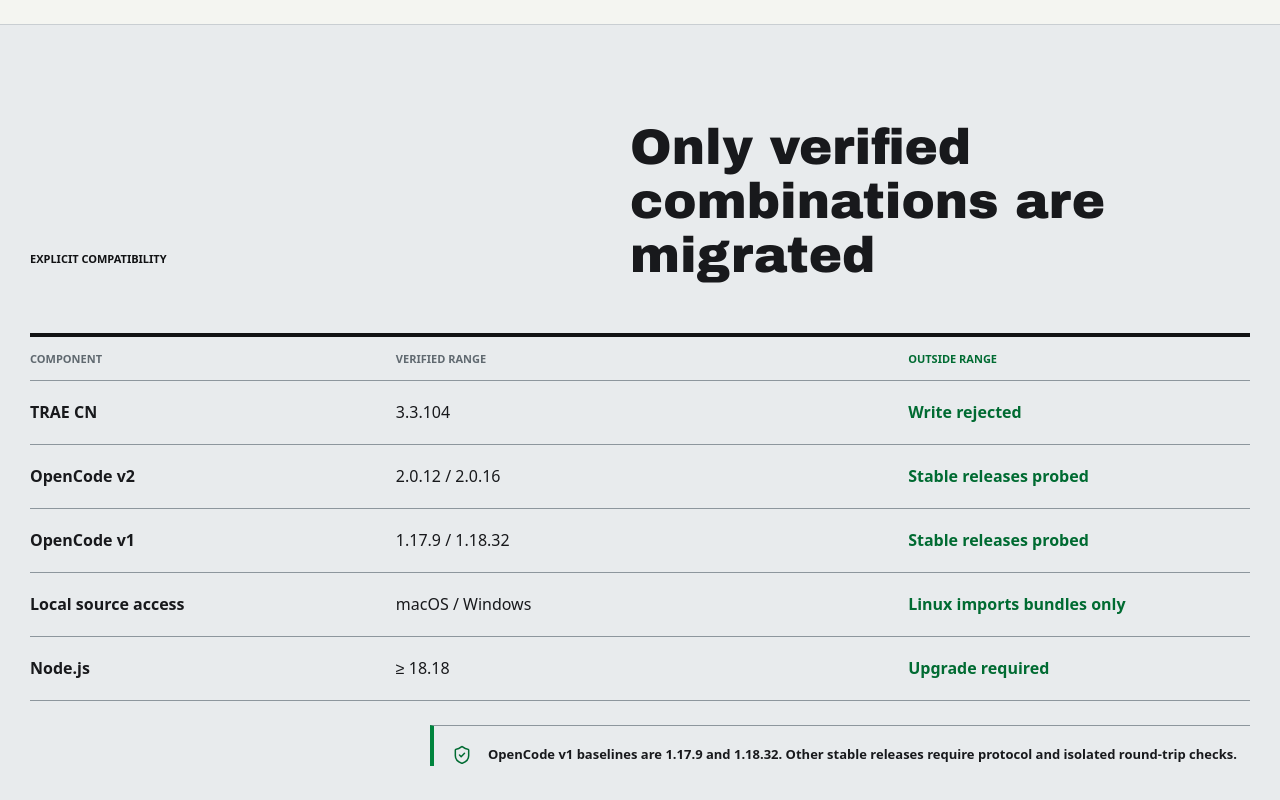
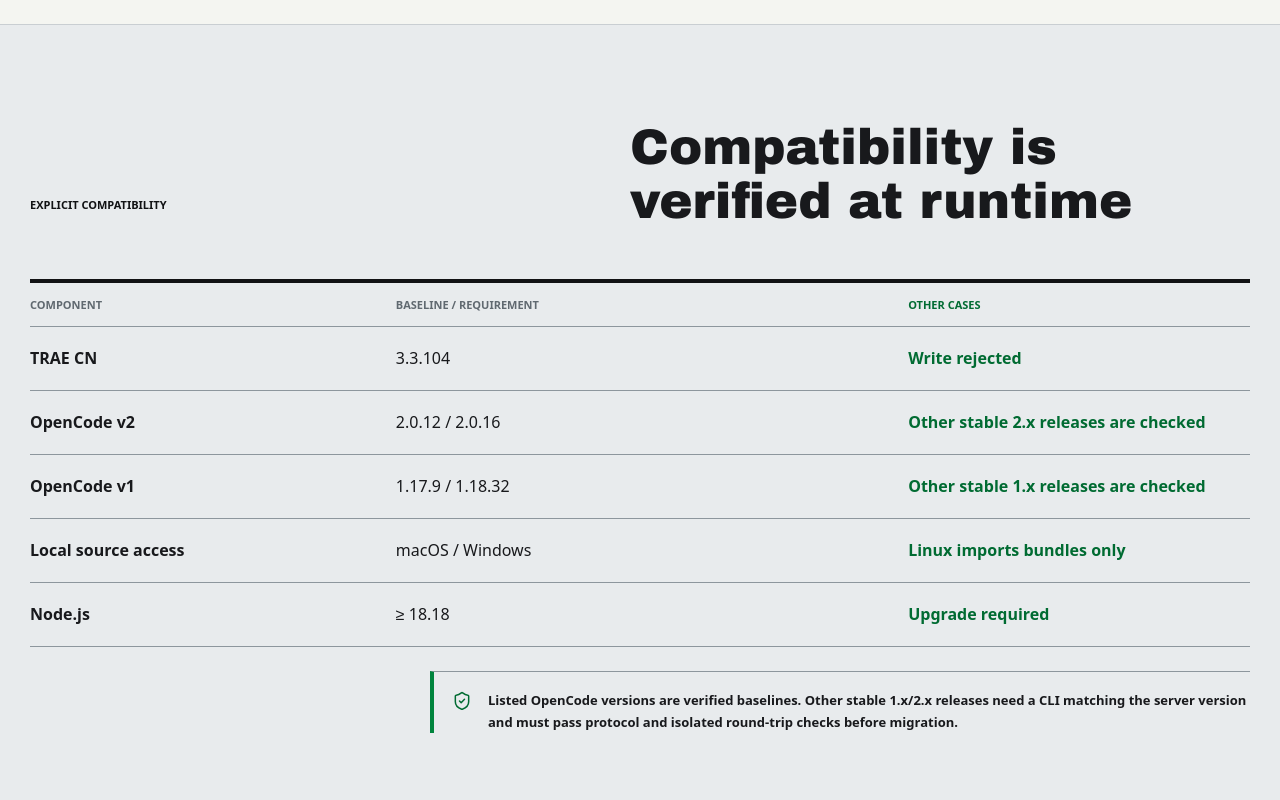
Before and after one commit to yororoA/Trae2OpenCode, a website: page website/index.html in a window 1280 px wide. Shown: the part 4720-5520 px from the top of the page. Drawn offline with nearby package versions, Linux system fonts and the light colour scheme.

Commit message:
docs(website): 澄清中英文版本基线与自动检测范围

```diff
--- a/website/app.js
+++ b/website/app.js
@@ -59,16 +59,17 @@ const translations = {
     "quickstart.terminal": "终端",
     "quickstart.manual": "阅读完整操作手册",
     "compatibility.eyebrow": "明确的兼容边界",
-    "compatibility.title": "只迁移经过验证的组合",
+    "compatibility.title": "兼容性，由实际验证决定",
     "compatibility.component": "组件",
-    "compatibility.supported": "已验证范围",
-    "compatibility.behavior": "超出范围",
+    "compatibility.supported": "验证基线 / 要求",
+    "compatibility.behavior": "其他情况",
     "compatibility.reject": "拒绝写入",
-    "compatibility.probe": "稳定版本自动检测",
+    "compatibility.probeV2": "其他稳定 2.x 自动检测",
+    "compatibility.probeV1": "其他稳定 1.x 自动检测",
     "compatibility.upgrade": "提示升级",
     "compatibility.platform": "本机来源读取",
     "compatibility.offline": "Linux 仅导入 bundle",
-    "compatibility.note": "OpenCode v1 基线为 1.17.9 与 1.18.32；其他稳定版本需通过协议及隔离往返验证。",
+    "compatibility.note": "表中 OpenCode 版本为已验证基线；其他稳定 1.x/2.x 需使用同版本 CLI，通过协议及隔离往返验证后才能迁移。",
     "cta.eyebrow": "上下文不该被困在一个工具里",
     "cta.copy": "保留过程，验证结果，然后从原来的地方继续工作。",
     "cta.github": "在 GitHub 获取",
@@ -138,16 +139,17 @@ const translations = {
     "quickstart.terminal": "Terminal",
     "quickstart.manual": "Read the full operation guide",
     "compatibility.eyebrow": "Explicit compatibility",
-    "compatibility.title": "Only verified combinations are migrated",
+    "compatibility.title": "Compatibility is verified at runtime",
     "compatibility.component": "Component",
-    "compatibility.supported": "Verified range",
-    "compatibility.behavior": "Outside range",
+    "compatibility.supported": "Baseline / requirement",
+    "compatibility.behavior": "Other cases",
     "compatibility.reject": "Write rejected",
-    "compatibility.probe": "Stable releases probed",
+    "compatibility.probeV2": "Other stable 2.x releases are checked",
+    "compatibility.probeV1": "Other stable 1.x releases are checked",
     "compatibility.upgrade": "Upgrade required",
     "compatibility.platform": "Local source access",
     "compatibility.offline": "Linux imports bundles only",
-    "compatibility.note": "OpenCode v1 baselines are 1.17.9 and 1.18.32. Other stable releases require protocol and isolated round-trip checks.",
+    "compatibility.note": "Listed OpenCode versions are verified baselines. Other stable 1.x/2.x releases need a CLI matching the server version and must pass protocol and isolated round-trip checks before migration.",
     "cta.eyebrow": "Context should not be trapped in one tool",
     "cta.copy": "Keep the process, verify the result, and continue where you left off.",
     "cta.github": "Get it on GitHub",
--- a/website/index.html
+++ b/website/index.html
@@ -472,13 +472,13 @@ npm run migrate:local</code></pre>
         <div class="section-inner reveal">
           <div class="compatibility-heading">
             <p class="eyebrow" data-i18n="compatibility.eyebrow">明确的兼容边界</p>
-            <h2 data-i18n="compatibility.title">只迁移经过验证的组合</h2>
+            <h2 data-i18n="compatibility.title">兼容性，由实际验证决定</h2>
           </div>
           <div class="compatibility-table" role="table" aria-label="兼容版本">
             <div class="compatibility-row compatibility-row-header" role="row">
               <span role="columnheader" data-i18n="compatibility.component">组件</span>
-              <span role="columnheader" data-i18n="compatibility.supported">已验证范围</span>
-              <span role="columnheader" data-i18n="compatibility.behavior">超出范围</span>
+              <span role="columnheader" data-i18n="compatibility.supported">验证基线 / 要求</span>
+              <span role="columnheader" data-i18n="compatibility.behavior">其他情况</span>
             </div>
             <div class="compatibility-row" role="row">
               <strong role="cell">TRAE CN</strong>
@@ -488,12 +488,12 @@ npm run migrate:local</code></pre>
             <div class="compatibility-row" role="row">
               <strong role="cell">OpenCode v2</strong>
               <span role="cell">2.0.12 / 2.0.16</span>
-              <span role="cell" data-i18n="compatibility.probe">稳定版本自动检测</span>
+              <span role="cell" data-i18n="compatibility.probeV2">其他稳定 2.x 自动检测</span>
             </div>
             <div class="compatibility-row" role="row">
               <strong role="cell">OpenCode v1</strong>
               <span role="cell">1.17.9 / 1.18.32</span>
-              <span role="cell" data-i18n="compatibility.probe">稳定版本自动检测</span>
+              <span role="cell" data-i18n="compatibility.probeV1">其他稳定 1.x 自动检测</span>
             </div>
             <div class="compatibility-row" role="row">
               <strong role="cell" data-i18n="compatibility.platform">本机来源读取</strong>
@@ -509,7 +509,7 @@ npm run migrate:local</code></pre>
           <p class="compatibility-note" id="v1-support">
             <i data-lucide="shield-check" aria-hidden="true"></i>
             <span data-i18n="compatibility.note">
-              OpenCode v1 基线为 1.17.9 与 1.18.32；其他稳定版本需通过协议及隔离往返验证。
+              表中 OpenCode 版本为已验证基线；其他稳定 1.x/2.x 需使用同版本 CLI，通过协议及隔离往返验证后才能迁移。
             </span>
           </p>
         </div>
@@ -563,6 +563,6 @@ npm run migrate:local</code></pre>
     </footer>
 
     <script src="https://unpkg.com/lucide@0.468.0/dist/umd/lucide.min.js"></script>
-    <script src="./app.js?v=3"></script>
+    <script src="./app.js?v=4"></script>
   </body>
 </html>
```
